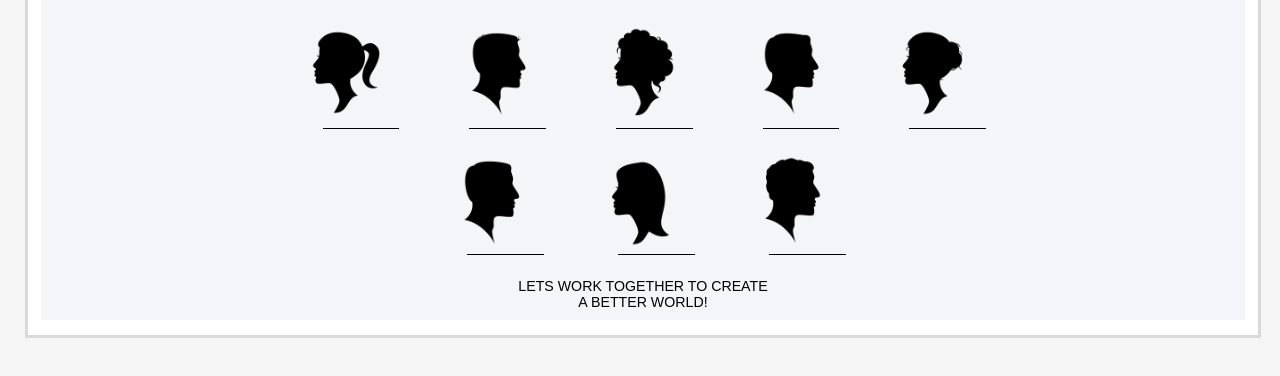
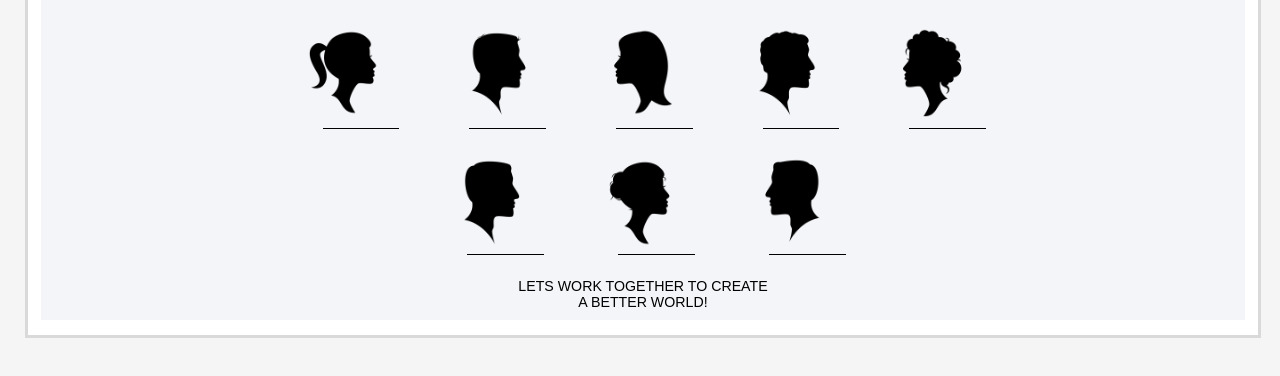
Before and after one commit to AndreiAI/Nat-Rose, a plain HTML site: page team.html in a window 1280 px wide. Shown: the part 362-738 px from the top of the page. Drawn offline with Linux system fonts and the light colour scheme; a web font is replaced by a local one.

Commit message:
Team silhouettes

```diff
--- a/team.html
+++ b/team.html
@@ -49,29 +49,29 @@
             <div class="silhouettes_flex">
                 <a href="natalie.html">
                     <div class="silhouettes_flex_div">
-                        <img id="silhouette1" class="silhouettes_img" src="res/team/NATALIE.png" />
+                        <img id="silhouette1" class="silhouettes_img" src="res/team/flippedNATALIE.png" />
                     </div>
                 </a>
                 <div class="silhouettes_flex_div">
                     <img id="silhouette2" class="silhouettes_img" src="res/team/BEN.png" />
                 </div>
                 <div class="silhouettes_flex_div">
-                    <img id="silhouette3" class="silhouettes_img" src="res/team/DANI.png" />
+                    <img id="silhouette3" class="silhouettes_img" src="res/team/CHI.png" />
                 </div>
                 <div id="toggleLast1Ping" class="silhouettes_flex_div">
-                    <img id="silhouette4" class="silhouettes_img" src="res/team/QUESTION%20MARK.png" />
+                    <img id="silhouette4" class="silhouettes_img" src="res/team/MARC.png" />
                 </div>
                 <div id="toggleLast2Ping" class="silhouettes_flex_div">
-                    <img id="silhouette5" class="silhouettes_img" src="res/team/PAGE.png" />
+                    <img id="silhouette5" class="silhouettes_img" src="res/team/DANI.png" />
                 </div>
             </div>
 
             <div id="rowM" class="silhouettesM_flex">
                 <div class="silhouettesM_flex_div">
-                    <img id="silhouetteM1" class="silhouettes_img" src="res/team/QUESTION%20MARK.png" />
+                    <img id="silhouetteM1" class="silhouettes_img" src="res/team/MARC.png" />
                 </div>
                 <div class="silhouettesM_flex_div">
-                    <img id="silhouetteM2" class="silhouettes_img" src="res/team/PAGE.png" />
+                    <img id="silhouetteM2" class="silhouettes_img" src="res/team/DANI.png" />
                 </div>
             </div>
 
@@ -80,10 +80,10 @@
                     <img id="silhouette21" class="silhouettes_img" src="res/team/JOHN.png" />
                 </div>
                 <div class="silhouettes2_flex_div">
-                    <img id="silhouette22" class="silhouettes_img" src="res/team/CHI.png" />
+                    <img id="silhouette22" class="silhouettes_img" src="res/team/flippedPAGE.png" />
                 </div>
                 <div class="silhouettes2_flex_div">
-                    <img id="silhouette23" class="silhouettes_img" src="res/team/MARC.png" />
+                    <img id="silhouette23" class="silhouettes_img" src="res/team/flippedQUESTION%20MARK.png" />
                 </div>
             </div>
             <footer class="letsWork">
```
Also changed, not shown: res/Natalie.png, res/team/flippedNATALIE.png (added), res/team/flippedPAGE.png (added), res/team/flippedQUESTION MARK.png (added).
